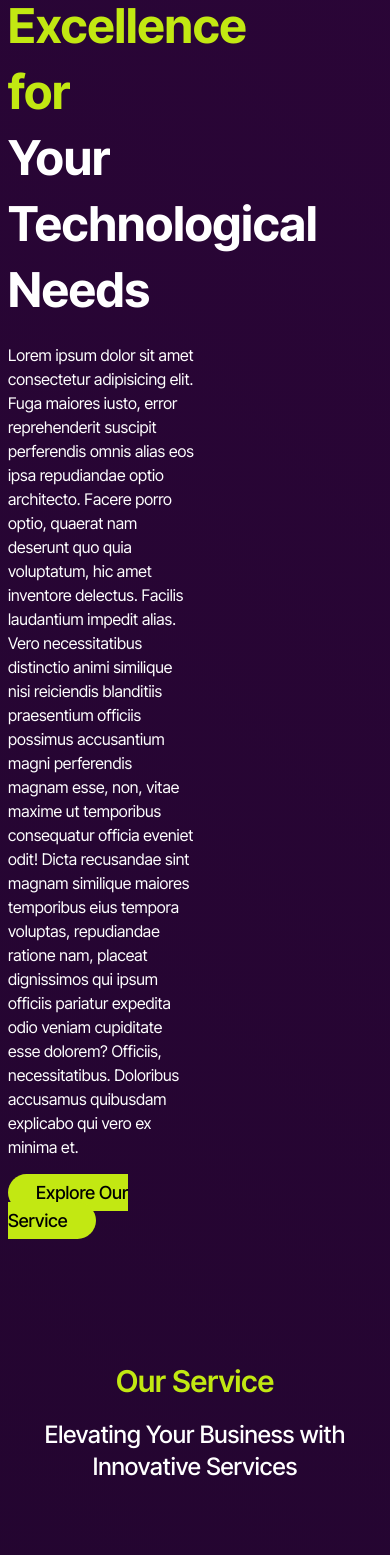
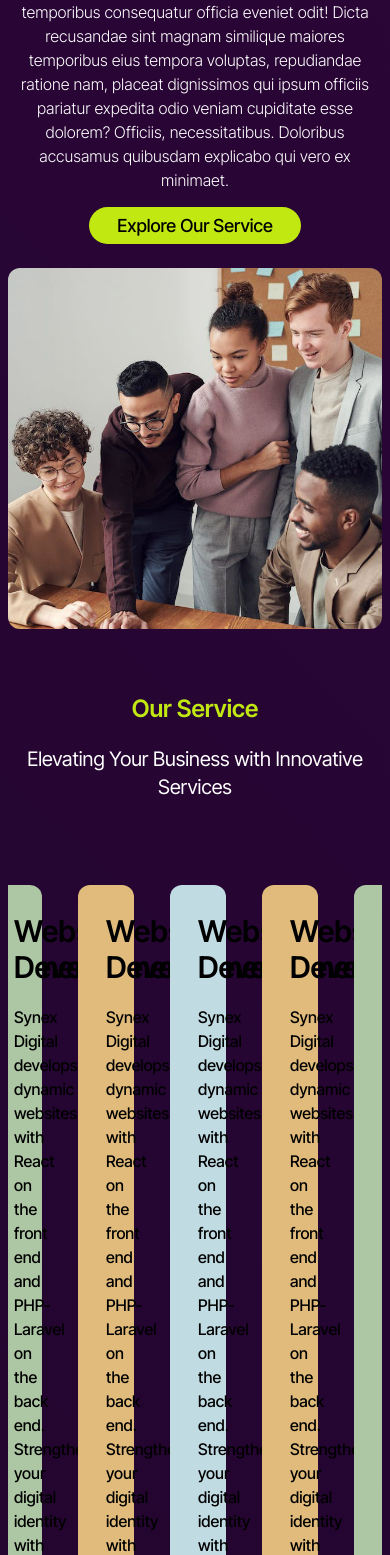
Before and after one commit to Synex-Digital/synexReactFont, a Next.js app: page / in a window 390 px wide. Shown: the part 442-1997 px from the top of the page. Built offline with nearby package versions, Linux system fonts and the light colour scheme.

Commit message:
banner responsive

```diff
--- /dev/null
+++ b/app/components/Heading.js
@@ -0,0 +1,30 @@
+import React from "react";
+import AosAnimation from "./AosAnimation";
+import Image from "next/image";
+import anisvg from "@/public/assets/animation.svg";
+
+const Heading = ({ title, subtitle }) => {
+    return (
+        <div className="mx-auto flex flex-col justify-center items-center">
+            <h4 className="text-primary md:text-3xl text-2xl font-semibold text-center z-50 ">
+                {title}
+            </h4>
+            <AosAnimation aosvalue={"fade-up"} className="relative">
+                <div className="bg-transparent"></div>
+                <div className="blob -translate-x-[50%]">
+                    <Image
+                        src={anisvg}
+                        alt="Reacording Image"
+                        priority
+                        quality={80}
+                    />
+                </div>
+            </AosAnimation>
+            <h4 className="md:font-medium md:text-2xl text-xl text-center text-white z-50 mt-5">
+                {subtitle}
+            </h4>
+        </div>
+    );
+};
+
+export default Heading;
--- a/app/components/Navbar.js
+++ b/app/components/Navbar.js
@@ -14,12 +14,8 @@ const Navbar = () => {
     };
     return (
         <header>
-            <nav>
-                <div
-                    className={`container mx-auto ${
-                        isactive ? "px-2" : "px-0"
-                    } py-3 flex justify-between items-center max-lg:relative `}
-                >
+            <nav className={`${isactive ? "" : "bg-[#1d2934] h-screen"} `}>
+                <div className="container mx-auto py-3 px-2 flex justify-between items-center max-lg:relative">
                     <Link href={"/"}>
                         <Image
                             priority={true}
@@ -57,9 +53,7 @@ const Navbar = () => {
                             </li>
                         </ul>
                     ) : (
-                        <ul
-                            className="text-white lg:hidden absolute w-full top-0 h-screen pt-40 flex flex-col gap-y-7 bg-[#1d2934] text-center"
-                        >
+                        <ul className="text-white lg:hidden absolute w-full top-0 h-screen pt-40 flex flex-col gap-y-7 bg-[#1d2934] text-center">
                             <li>
                                 <Link
                                     href={"/"}
@@ -106,7 +100,7 @@ const Navbar = () => {
                         ) : (
                             <MdOutlineClose
                                 onClick={handleClick}
-                                className="text-primary text-3xl cursor-pointer max-lg:pl-2 w-10 h-10"
+                                className="text-primary text-3xl cursor-pointer"
                             />
                         )}
                     </div>
--- a/app/page.js
+++ b/app/page.js
@@ -9,16 +9,17 @@ import SimpleHook from "./components/SimpleHook";
 import ReactSlick from "./components/ReactSlick";
 import AosAnimation from "./components/AosAnimation";
 import TiltAnimation from "./components/TiltAnimation";
-import { GoArrowRight,GoArrowUpRight } from "react-icons/go";
+import { GoArrowRight, GoArrowUpRight } from "react-icons/go";
+import Heading from "./components/Heading";
 
 export default function Home() {
     return (
         <>
             <main>
                 <section className="pt-10 pb-16">
-                    <div className="container flex mx-auto px-2 py-16">
-                        <div className="w-1/2">
-                            <h1 className="text-5xl text-white font-bold leading-snug">
+                    <div className="container lg:flex mx-auto px-2 lg:py-16 justify-between">
+                        <div className="lg:w-[48%]">
+                            <h1 className="xl:text-5xl lg:text-4xl md:text-3xl sm:text-3xl text-2xl text-white font-bold max-lg:text-center leading-snug">
                                 Business IT Solutions:
                                 <br />{" "}
                                 <span className="text-primary">
@@ -27,7 +28,7 @@ export default function Home() {
                                 <br />
                                 Your Technological Needs
                             </h1>
-                            <h2 className="text-white my-5 ">
+                            <h2 className="text-white my-5 max-md:font-light max-lg:text-center">
                                 Lorem ipsum dolor sit amet consectetur
                                 adipisicing elit. Fuga maiores iusto, error
                                 reprehenderit suscipit perferendis omnis alias
@@ -45,8 +46,9 @@ export default function Home() {
                                 dignissimos qui ipsum officiis pariatur expedita
                                 odio veniam cupiditate esse dolorem? Officiis,
                                 necessitatibus. Doloribus accusamus quibusdam
-                                explicabo qui vero ex minima et.
+                                explicabo qui vero ex minimaet.
                             </h2>
+                            <div className="max-lg:text-center">
                                 <Link
                                     href={"project"}
                                     className="bg-primary hover:bg-[#bcdd2d] py-2 px-7 rounded-full text-lg font-medium"
@@ -55,32 +57,25 @@ export default function Home() {
                                 </Link>
                             </div>
                         </div>
+                        <div className="lg:w-[48%] max-lg:mt-7">
+                            <Image
+                                src={recordimg}
+                                alt="Reacording Image"
+                                priority
+                                placeholder="blur"
+                                quality={80}
+                                className="rounded-xl"
+                            />
+                        </div>
+                    </div>
                 </section>
 
                 <section>
                     <div className="container mx-auto px-2">
-                        <div className="mx-auto flex flex-col justify-center items-center">
-                            <h4 className="text-primary text-3xl font-semibold text-center z-50 ">
-                                Our Service
-                            </h4>
-                            <AosAnimation
-                                aosvalue={"fade-up"}
-                                className="relative"
-                            >
-                                <div className="bg-transparent"></div>
-                                <div className="blob -translate-x-[50%]">
-                                    <Image
-                                        src={anisvg}
-                                        alt="Reacording Image"
-                                        priority
-                                        quality={80}
+                        <Heading
+                            title="Our Service"
+                            subtitle="Elevating Your Business with Innovative Services"
                         />
-                                </div>
-                            </AosAnimation>
-                            <h4 className="font-medium text-2xl text-center text-white z-50 mt-5">
-                                Elevating Your Business with Innovative Services
-                            </h4>
-                        </div>
                         <div className="flex justify-between gap-y-5 pt-16 flex-wrap ">
                             <ReactSlick className="w-full h-full">
                                 <div className="p-5 cursor-grab">
@@ -898,15 +893,16 @@ export default function Home() {
                             >
                                 Contact Us
                                 <span>
-                                    <GoArrowRight className="text-2xl"/>
+                                    <GoArrowRight className="text-2xl" />
                                 </span>
                             </Link>
                             <Link
                                 className="px-7 py-3 border border-primary bg-primary text-black hover:shadow hover:shadow-primary transition duration-300 ease-in-out flex items-center gap-x-3"
                                 href={"#"}
                             >
-                                Schedule Meeting<span>
-                                    <GoArrowUpRight className="text-2xl"/>
+                                Schedule Meeting
+                                <span>
+                                    <GoArrowUpRight className="text-2xl" />
                                 </span>
                             </Link>
                         </div>
```
Lines whose indentation alone changed are shown as unchanged.
